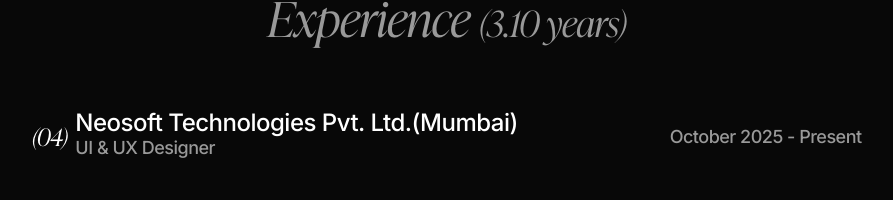
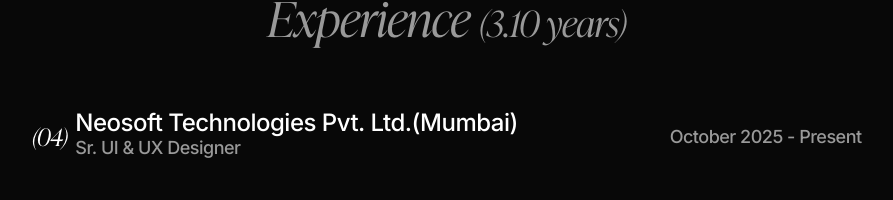
Before and after one commit to andrew-0210/portfolio-0.1, a Next.js app: page / in a window 1280 px wide. Shown: the part 4969-5169 px from the top of the page, without its empty margins (193-1086 px from the left). Built offline with nearby package versions, Linux system fonts and the light colour scheme.

Commit message:
Update designation to 'Sr. UI & UX Designer'

```diff
--- a/src/constants/data.ts
+++ b/src/constants/data.ts
@@ -36,7 +36,7 @@
 	},
 	{
 		company: "Neosoft Technologies Pvt. Ltd.(Mumbai)",
-		designation: "UI & UX Designer",
+		designation: "Sr. UI & UX Designer",
 		duration: "October 2025 - Present",
 	},
 ];
```
